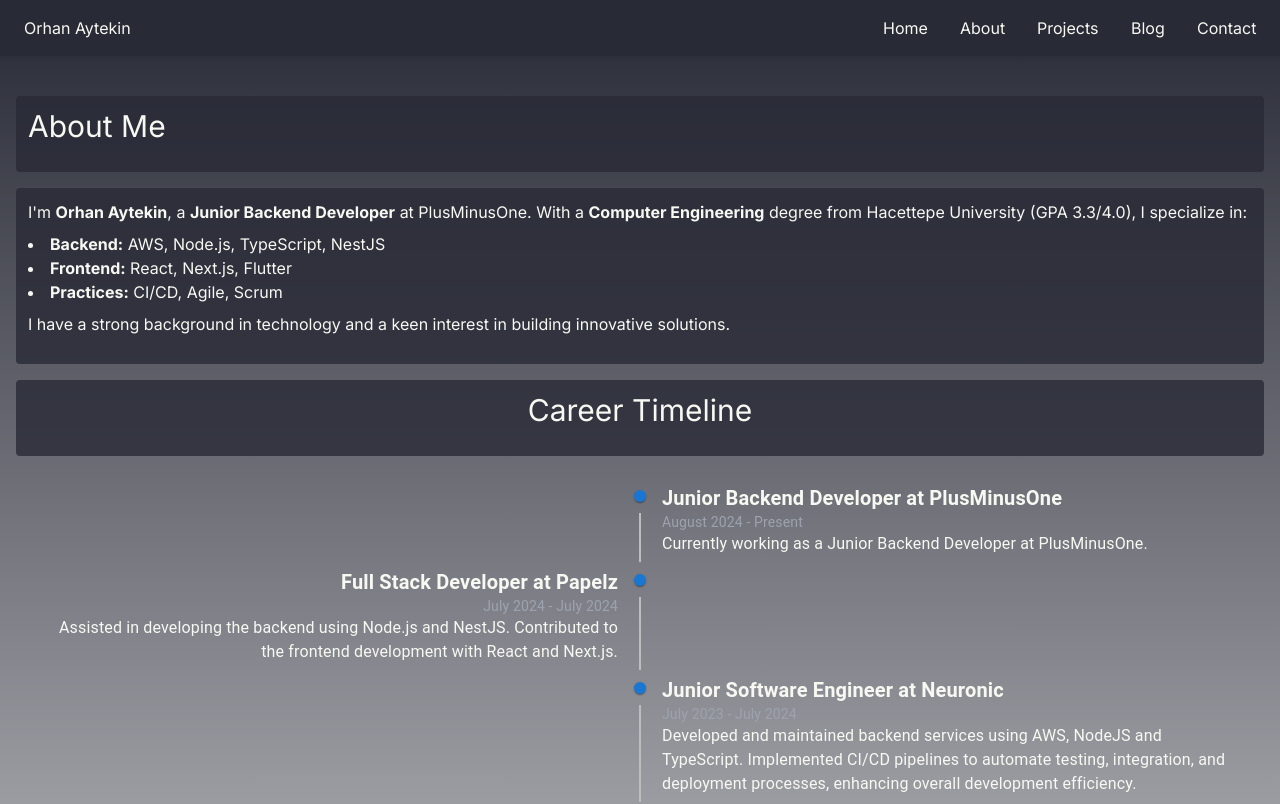
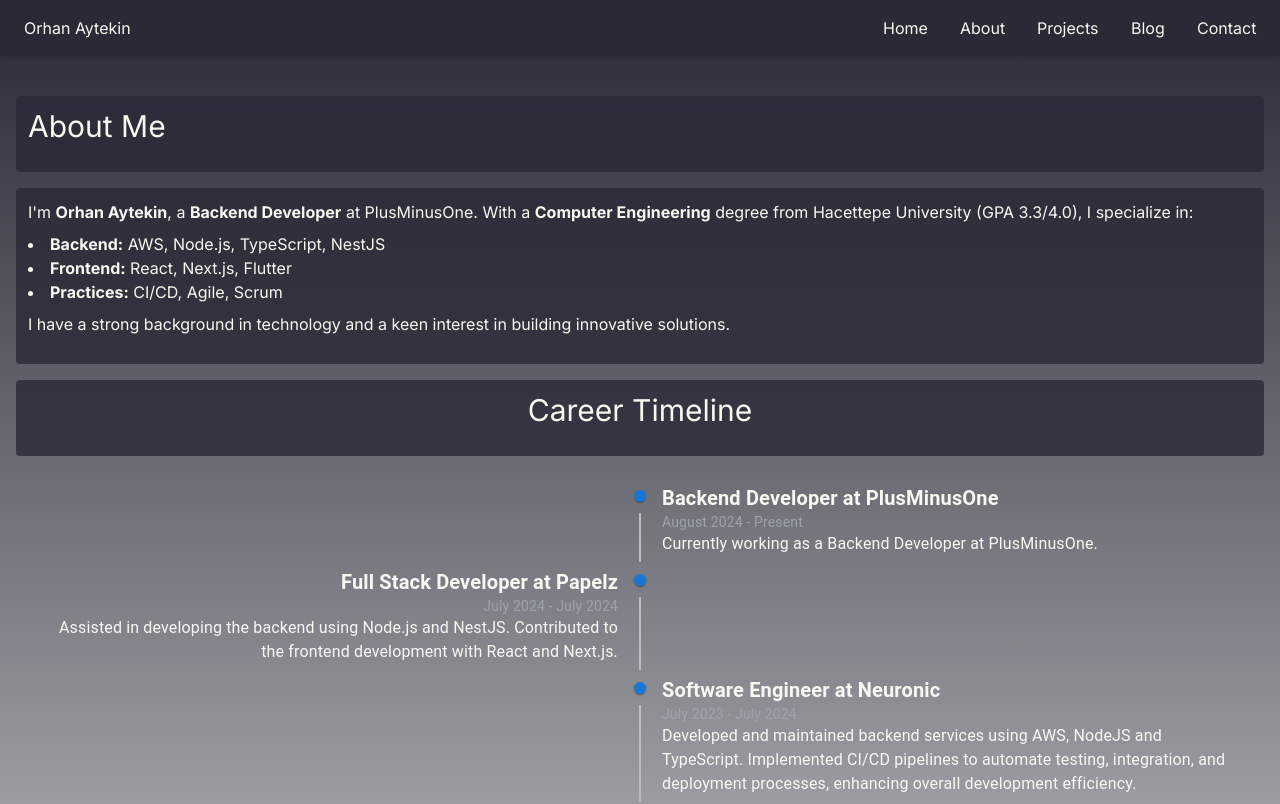
Before and after one commit to orhanaytekin/orhanaytekin.github.io, a Next.js app: page /about in a window 1280 px wide. Shown: the top 804 px of the page. Built offline with nearby package versions, Linux system fonts and the light colour scheme.

Commit message:
feat: wording

```diff
--- a/src/components/AboutSection.tsx
+++ b/src/components/AboutSection.tsx
@@ -12,7 +12,7 @@
       <DraggableResizableComponent>
         <div className="mb-4">
           <p className="mb-2">
-            I'm <strong>Orhan Aytekin</strong>, a <strong>Junior Backend Developer</strong> at PlusMinusOne. With a <strong>Computer Engineering</strong> degree from Hacettepe University (GPA 3.3/4.0), I specialize in:
+            I'm <strong>Orhan Aytekin</strong>, a <strong>Backend Developer</strong> at PlusMinusOne. With a <strong>Computer Engineering</strong> degree from Hacettepe University (GPA 3.3/4.0), I specialize in:
           </p>
           <ul className="list-disc list-inside mt-2">
             <li><strong>Backend:</strong> AWS, Node.js, TypeScript, NestJS</li>
@@ -33,9 +33,9 @@
               <TimelineConnector />
             </TimelineSeparator>
             <TimelineContent>
-              <h4 className="text-xl font-bold">Junior Backend Developer at PlusMinusOne</h4>
+              <h4 className="text-xl font-bold">Backend Developer at PlusMinusOne</h4>
               <p className="text-sm text-gray-400">August 2024 - Present</p>
-              <p>Currently working as a Junior Backend Developer at PlusMinusOne.</p>
+              <p>Currently working as a Backend Developer at PlusMinusOne.</p>
             </TimelineContent>
           </TimelineItem>
           <TimelineItem>
@@ -55,7 +55,7 @@
               <TimelineConnector />
             </TimelineSeparator>
             <TimelineContent>
-              <h4 className="text-xl font-bold">Junior Software Engineer at Neuronic</h4>
+              <h4 className="text-xl font-bold">Software Engineer at Neuronic</h4>
               <p className="text-sm text-gray-400">July 2023 - July 2024</p>
               <p>Developed and maintained backend services using AWS, NodeJS and TypeScript. Implemented CI/CD pipelines to automate testing, integration, and deployment processes, enhancing overall development efficiency.</p>
             </TimelineContent>
--- a/src/components/ExperienceSection.tsx
+++ b/src/components/ExperienceSection.tsx
@@ -1,6 +1,6 @@
 const experiences = [
   {
-    role: 'Junior Backend Developer',
+    role: 'Backend Developer',
     company: 'PlusMinusOne',
     duration: 'August 2024 - Present',
     details: 'Developing backend services using Node.js and NestJS.',
@@ -12,7 +12,7 @@
     details: 'Assisted in developing the backend using Node.js and NestJS. Contributed to the frontend development with React and Next.js.',
   },
   {
-    role: 'Junior Software Engineer',
+    role: 'Software Engineer',
     company: 'Neuronic',
     duration: 'July 2023 - July 2024',
     details: 'Developed and maintained backend services using AWS, NodeJS and TypeScript. Implemented CI/CD pipelines and enforced coding standards.',
```
